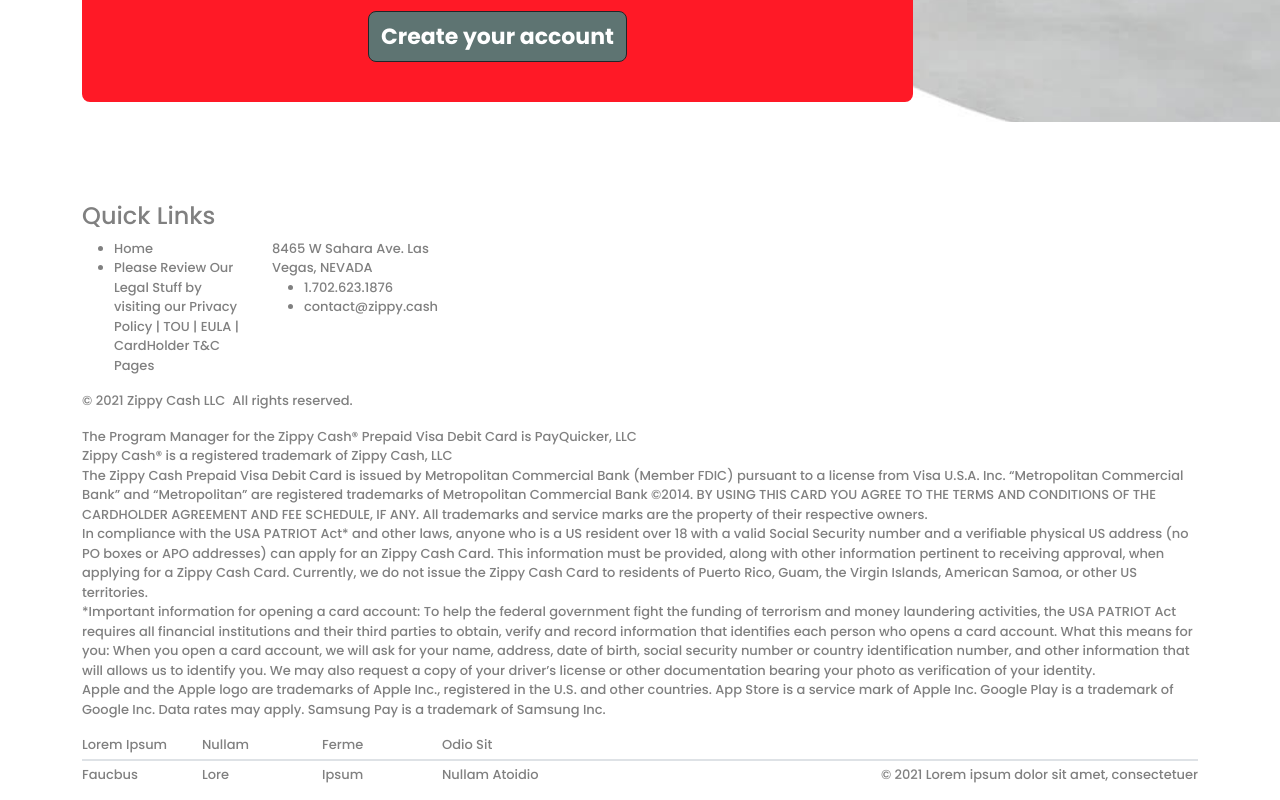
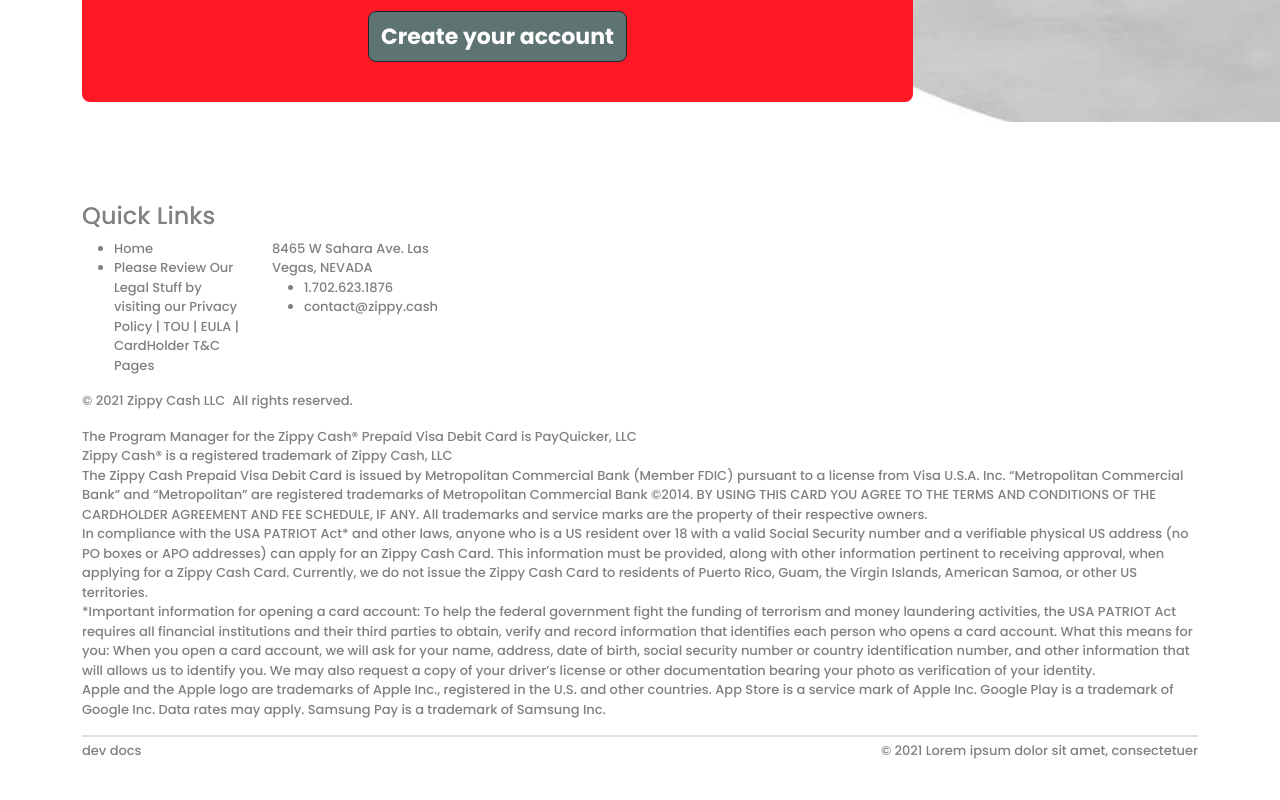
Before and after one commit to RB74/Z-Retail-Web, a React (Create React App) app: page /personal-signup in a window 1280 px wide. Shown: the part 719-1519 px from the top of the page. After the commit the page ends 1496 px from the top, so only its background shows below. Built offline with nearby package versions, Linux system fonts and the light colour scheme.

Commit message:
removed dev docs from nav menu, move to footer, removed latin

```diff
--- a/src/Header.tsx
+++ b/src/Header.tsx
@@ -37,9 +37,6 @@
               <Link to="/business" className="nav-link" aria-current="page">{t('header.business')}</Link>
             </li>
             <li className="nav-item">
-              <Link to="/personal-profile" className="nav-link" aria-current="page">{t('header.personal-profile')}</Link>
-            </li>
-            <li className="nav-item">
               <Link to="/search" className="nav-link" aria-current="page">
                 <FontAwesomeIcon icon={faSearch} />
               </Link>
--- a/src/footer/Footer.tsx
+++ b/src/footer/Footer.tsx
@@ -1,3 +1,4 @@
+import { Link } from "react-router-dom";
 import Copyright from "./Copyright";
 import QuickLinks from "./QuickLinks";
 
@@ -8,20 +9,12 @@
       <Copyright />
       {/* Tab and desktop footer */}
       <div className="d-none d-md-block">
-        <div className="d-flex justify-content-between border-bottom">
-          <div className="">
-            <div className="footer-link mb-1"><a href="#" className="text-decoration-none">Lorem Ipsum</a></div>
-            <div className="footer-link mb-1"><a href="#" className="text-decoration-none">Nullam</a></div>
-            <div className="footer-link mb-1"><a href="#" className="text-decoration-none">Ferme</a></div>
-            <div className="footer-link mb-1"><a href="#" className="text-decoration-none">Odio Sit</a></div>
-          </div>
-        </div>
+        <div className="d-flex justify-content-between border-bottom"></div>
         <div className="d-flex justify-content-between border-top">
           <div className="">
-            <div className="footer-link mt-1"><a href="#" className="text-decoration-none">Faucbus</a></div>
-            <div className="footer-link mt-1"><a href="#" className="text-decoration-none">Lore</a></div>
-            <div className="footer-link mt-1"><a href="#" className="text-decoration-none">Ipsum</a></div>
-            <div className="footer-link mt-1"><a href="#" className="text-decoration-none">Nullam Atoidio</a></div>
+            <div className="footer-link mt-1">
+              <Link to="/personal-profile" className="text-decoration-none">dev docs</Link>
+            </div>
           </div>
           <div className="copyright mt-1">
             <span className="text-decoration-none">© 2021 Lorem ipsum dolor sit amet, consectetuer</span>
@@ -31,17 +24,10 @@
       {/* mobile only footer */}
       <div className="d-block d-md-none">
         <div className="d-flex border-bottom">
-          <div className="d-flex flex-column me-3">
-            <div className="footer-link mb-1"><a href="#" className="text-decoration-none">Lorem Ipsum</a></div>
-            <div className="footer-link mb-1"><a href="#" className="text-decoration-none">Nullam</a></div>
-            <div className="footer-link mb-1"><a href="#" className="text-decoration-none">Ferme</a></div>
-            <div className="footer-link mb-1"><a href="#" className="text-decoration-none">Odio Sit</a></div>
-          </div>
           <div className="d-flex flex-column me-2">
-            <div className="footer-link mb-1"><a href="#" className="text-decoration-none">Faucbus</a></div>
-            <div className="footer-link mb-1"><a href="#" className="text-decoration-none">Lore</a></div>
-            <div className="footer-link mb-1"><a href="#" className="text-decoration-none">Ipsum</a></div>
-            <div className="footer-link mb-1"><a href="#" className="text-decoration-none">Nullam Atoidio</a></div>
+            <div className="footer-link mb-1">
+              <Link to="/personal-profile" className="text-decoration-none">dev docs</Link>
+            </div>
           </div>
         </div>
         <div className="d-flex justify-content-end border-top">
--- a/src/i18n/locales/en-CA/translations.json
+++ b/src/i18n/locales/en-CA/translations.json
@@ -3,6 +3,5 @@
   "header.login": "LOGIN",
   "header.about": "about Us",
   "header.personal": "personal",
-  "header.business": "business",
-  "header.personal-profile": "dev docs"
+  "header.business": "business"
 }
--- a/src/i18n/locales/en-US/translations.json
+++ b/src/i18n/locales/en-US/translations.json
@@ -3,6 +3,5 @@
   "header.login": "LOGIN",
   "header.about": "about Us",
   "header.personal": "personal",
-  "header.business": "business",
-  "header.personal-profile": "dev docs"
+  "header.business": "business"
 }
--- a/src/i18n/locales/es-US/translations.json
+++ b/src/i18n/locales/es-US/translations.json
@@ -3,6 +3,5 @@
   "header.login": "ACCESO",
   "header.about": "Sobre nosotras",
   "header.personal": "personal",
-  "header.business": "negocio",
-  "header.personal-profile": "dev docs"
+  "header.business": "negocio"
 }
--- a/src/i18n/locales/fr-CA/translations.json
+++ b/src/i18n/locales/fr-CA/translations.json
@@ -3,6 +3,5 @@
   "header.login": "CONNEXION",
   "header.about": "à propos de nous",
   "header.personal": "personnel",
-  "header.business": "Entreprise",
-  "header.personal-profile": "documents de développement"
+  "header.business": "Entreprise"
 }
```
